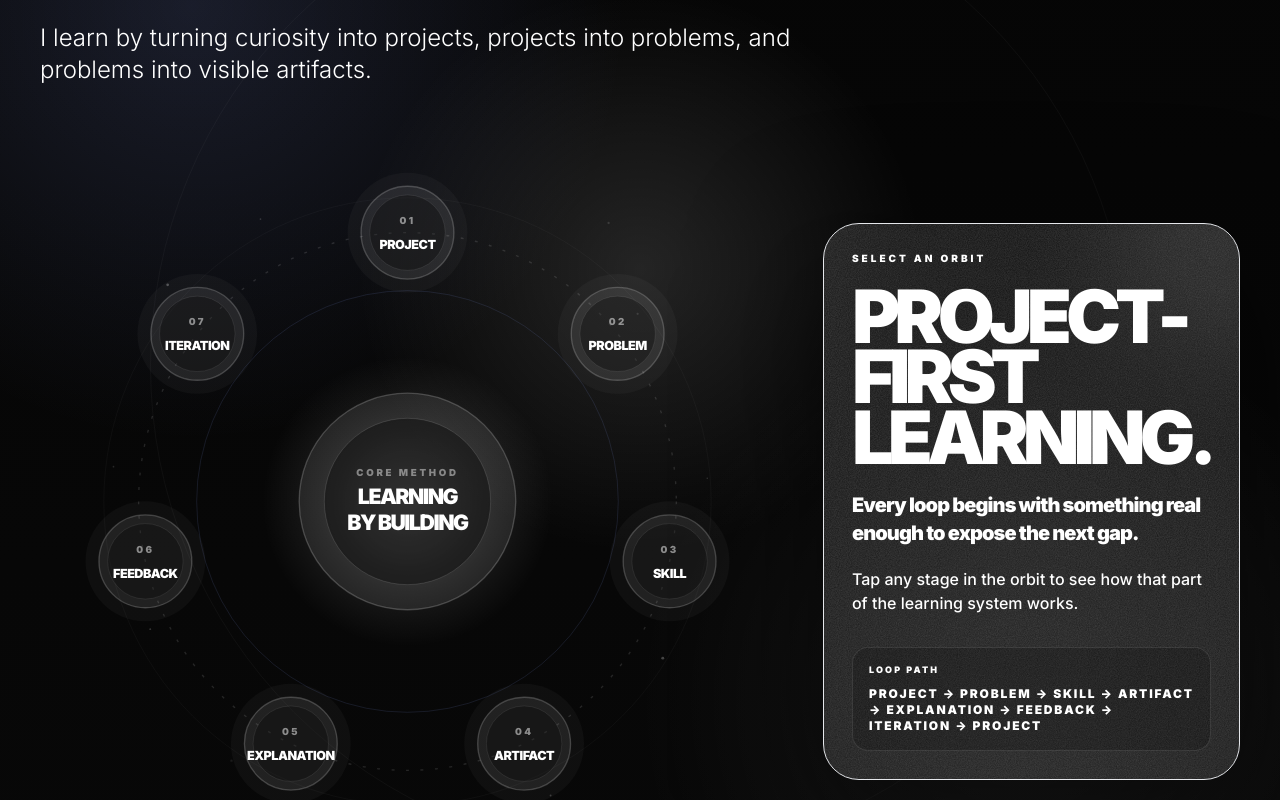
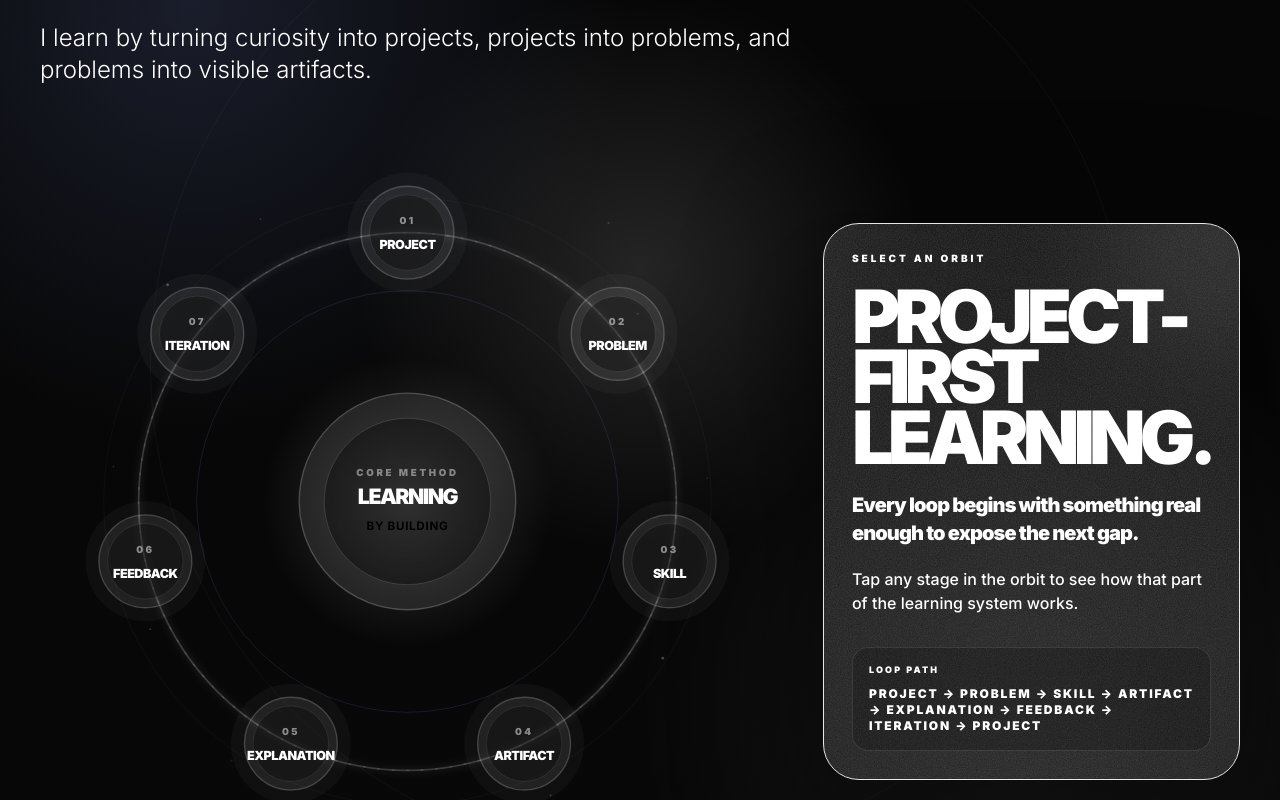
Before and after one commit to batmanvigilante7/hemanthsai, a React (Vite) app: page / in a window 1280 px wide. Shown: the part 4300-5100 px from the top of the page. Built offline with nearby package versions, Linux system fonts and the light colour scheme.

Commit message:
Add active illuminated orbit and dynamic center sun

```diff
--- a/src/App.tsx
+++ b/src/App.tsx
@@ -119,6 +119,19 @@ function MobileLoopCard({ item, index, active, onToggle }: { item: typeof learni
 function System() {
   const [activeLoop, setActiveLoop] = useState<number | null>(null);
   const activeItem = activeLoop !== null ? learningLoop[activeLoop] : null;
+  const orbitRadius = 278;
+  const circumference = 2 * Math.PI * orbitRadius;
+  const activeProgress = activeLoop === null ? 0 : (activeLoop + 1) / learningLoop.length;
+  const progressOffset = circumference * (1 - activeProgress);
+  const centerEyebrow = activeItem ? `${activeItem[0]} / ${activeItem[1]}` : 'Core method';
+  const centerTitle = activeItem ? activeItem[1] : 'Learning';
+  const centerSubtitle = activeItem ? activeItem[2] : 'by Building';
+  const centerSubtitleLines = activeItem ? centerSubtitle.split(' ').reduce<string[]>((lines, word) => {
+    const next = lines.length ? `${lines[lines.length - 1]} ${word}` : word;
+    if (next.length > 22 && lines.length < 2) return [...lines, word];
+    if (!lines.length) return [word];
+    return [...lines.slice(0, -1), next];
+  }, []) : ['by Building'];
 
   return (
     <section
@@ -149,30 +162,6 @@ function System() {
               aria-label="Learning loop solar system diagram"
             >
               <defs>
-                <marker
-                  id="loopArrowCinematic"
-                  markerWidth="12"
-                  markerHeight="12"
-                  refX="8"
-                  refY="3"
-                  orient="auto"
-                  markerUnits="strokeWidth"
-                >
-                  <path d="M0,0 L0,6 L9,3 z" fill="rgba(255,255,255,0.62)" />
-                </marker>
-
-                <marker
-                  id="stageArrow"
-                  markerWidth="8"
-                  markerHeight="8"
-                  refX="5.2"
-                  refY="2.5"
-                  orient="auto"
-                  markerUnits="strokeWidth"
-                >
-                  <path d="M0,0 L0,5 L6,2.5 z" fill="rgba(255,255,255,0.34)" />
-                </marker>
-
                 <filter id="orbitGlow">
                   <feGaussianBlur stdDeviation="4" result="blur" />
                   <feMerge>
@@ -181,9 +170,17 @@ function System() {
                   </feMerge>
                 </filter>
 
+                <filter id="sunActiveGlow">
+                  <feGaussianBlur stdDeviation="10" result="blur" />
+                  <feMerge>
+                    <feMergeNode in="blur" />
+                    <feMergeNode in="SourceGraphic" />
+                  </feMerge>
+                </filter>
+
                 <radialGradient id="sunGlow" cx="50%" cy="50%" r="50%">
-                  <stop offset="0%" stopColor="rgba(255,255,255,0.24)" />
-                  <stop offset="62%" stopColor="rgba(255,255,255,0.08)" />
+                  <stop offset="0%" stopColor="rgba(255,255,255,0.28)" />
+                  <stop offset="58%" stopColor="rgba(255,255,255,0.09)" />
                   <stop offset="100%" stopColor="rgba(255,255,255,0)" />
                 </radialGradient>
               </defs>
@@ -197,60 +194,82 @@ function System() {
                 <circle cx="528" cy="684" r="1" fill="rgba(255,255,255,0.26)" />
                 <circle cx="690" cy="356" r="0.85" fill="rgba(255,255,255,0.2)" />
                 <circle cx="76" cy="344" r="0.9" fill="rgba(255,255,255,0.18)" />
-
-                <motion.circle
-                  cx="588"
-                  cy="92"
-                  r="1.2"
-                  fill="rgba(255,255,255,0.28)"
-                  animate={{ opacity: [0.18, 0.62, 0.18] }}
-                  transition={{ duration: 4.6, repeat: Infinity, ease: 'easeInOut' }}
-                />
-
-                <motion.circle
-                  cx="198"
-                  cy="648"
-                  r="1.25"
-                  fill="rgba(255,255,255,0.24)"
-                  animate={{ opacity: [0.12, 0.55, 0.12] }}
-                  transition={{ duration: 5.2, repeat: Infinity, ease: 'easeInOut' }}
-                />
+                <motion.circle cx="588" cy="92" r="1.2" fill="rgba(255,255,255,0.28)" animate={{ opacity: [0.18, 0.62, 0.18] }} transition={{ duration: 4.6, repeat: Infinity, ease: 'easeInOut' }} />
+                <motion.circle cx="198" cy="648" r="1.25" fill="rgba(255,255,255,0.24)" animate={{ opacity: [0.12, 0.55, 0.12] }} transition={{ duration: 5.2, repeat: Infinity, ease: 'easeInOut' }} />
               </g>
 
               <circle cx="380" cy="380" r="314" fill="none" stroke="rgba(255,255,255,0.035)" strokeWidth="1" />
-              <circle cx="380" cy="380" r="278" fill="none" stroke="rgba(255,255,255,0.12)" strokeWidth="1.4" strokeDasharray="3 12" />
+              <circle cx="380" cy="380" r={orbitRadius} fill="none" stroke="rgba(255,255,255,0.12)" strokeWidth="1.4" strokeDasharray="3 12" />
+              <circle cx="380" cy="380" r={orbitRadius} fill="none" stroke="rgba(255,255,255,0.18)" strokeWidth="1.8" strokeLinecap="round" filter="url(#orbitGlow)" />
+              <motion.circle
+                cx="380"
+                cy="380"
+                r={orbitRadius}
+                fill="none"
+                stroke="rgba(255,255,255,0.72)"
+                strokeWidth="3"
+                strokeLinecap="round"
+                strokeDasharray={circumference}
+                initial={false}
+                animate={{ strokeDashoffset: progressOffset, opacity: activeLoop === null ? 0.18 : 1 }}
+                transition={{ duration: 0.75, ease: [0.22, 1, 0.36, 1] }}
+                transform="rotate(-90 380 380)"
+                filter="url(#orbitGlow)"
+              />
               <circle cx="380" cy="380" r="218" fill="none" stroke="rgba(141,162,255,0.13)" strokeWidth="1" />
 
-              <circle cx="380" cy="380" r="150" fill="url(#sunGlow)" />
-              <circle cx="380" cy="380" r="112" fill="rgba(255,255,255,0.08)" stroke="rgba(255,255,255,0.2)" strokeWidth="1.4" />
-              <circle cx="380" cy="380" r="86" fill="rgba(5,5,5,0.42)" stroke="rgba(255,255,255,0.13)" strokeWidth="1" />
+              <motion.circle
+                cx="380"
+                cy="380"
+                r={activeItem ? 166 : 150}
+                fill="url(#sunGlow)"
+                animate={{ r: activeItem ? 166 : 150, opacity: activeItem ? 1 : 0.82 }}
+                transition={{ duration: 0.45, ease: [0.22, 1, 0.36, 1] }}
+                filter={activeItem ? 'url(#sunActiveGlow)' : undefined}
+              />
+              <motion.circle cx="380" cy="380" animate={{ r: activeItem ? 124 : 112 }} transition={{ duration: 0.45, ease: [0.22, 1, 0.36, 1] }} fill="rgba(255,255,255,0.08)" stroke="rgba(255,255,255,0.22)" strokeWidth="1.4" />
+              <motion.circle cx="380" cy="380" animate={{ r: activeItem ? 96 : 86 }} transition={{ duration: 0.45, ease: [0.22, 1, 0.36, 1] }} fill="rgba(5,5,5,0.42)" stroke="rgba(255,255,255,0.13)" strokeWidth="1" />
 
-              <text
+              <motion.text
+                key={`eyebrow-${centerEyebrow}`}
                 x="380"
-                y="354"
+                y={activeItem ? 335 : 354}
                 textAnchor="middle"
                 className="select-none fill-white/45 text-[10px] font-black uppercase tracking-[0.28em]"
+                initial={{ opacity: 0, y: -4 }}
+                animate={{ opacity: 1, y: 0 }}
+                transition={{ duration: 0.28 }}
               >
-                Core method
-              </text>
+                {centerEyebrow}
+              </motion.text>
 
-              <text
+              <motion.text
+                key={`title-${centerTitle}`}
                 x="380"
-                y="383"
+                y={activeItem ? 376 : 383}
                 textAnchor="middle"
                 className="select-none fill-white text-[22px] font-black uppercase tracking-[-0.07em]"
+                initial={{ opacity: 0, y: 4 }}
+                animate={{ opacity: 1, y: 0 }}
+                transition={{ duration: 0.28 }}
               >
-                Learning
-              </text>
+                {centerTitle}
+              </motion.text>
 
-              <text
-                x="380"
-                y="410"
-                textAnchor="middle"
-                className="select-none fill-white text-[22px] font-black uppercase tracking-[-0.07em]"
-              >
-                by Building
-              </text>
+              {centerSubtitleLines.map((line, index) => (
+                <motion.text
+                  key={`${centerSubtitle}-${index}`}
+                  x="380"
+                  y={activeItem ? 405 + index * 18 : 410}
+                  textAnchor="middle"
+                  className="select-none fill-white/72 text-[12px] font-bold uppercase tracking-[0.06em]"
+                  initial={{ opacity: 0, y: 4 }}
+                  animate={{ opacity: 1, y: 0 }}
+                  transition={{ duration: 0.28, delay: index * 0.04 }}
+                >
+                  {line}
+                </motion.text>
+              ))}
 
               {learningLoop.map((item, index) => (
                 <SvgLoopNode
```
